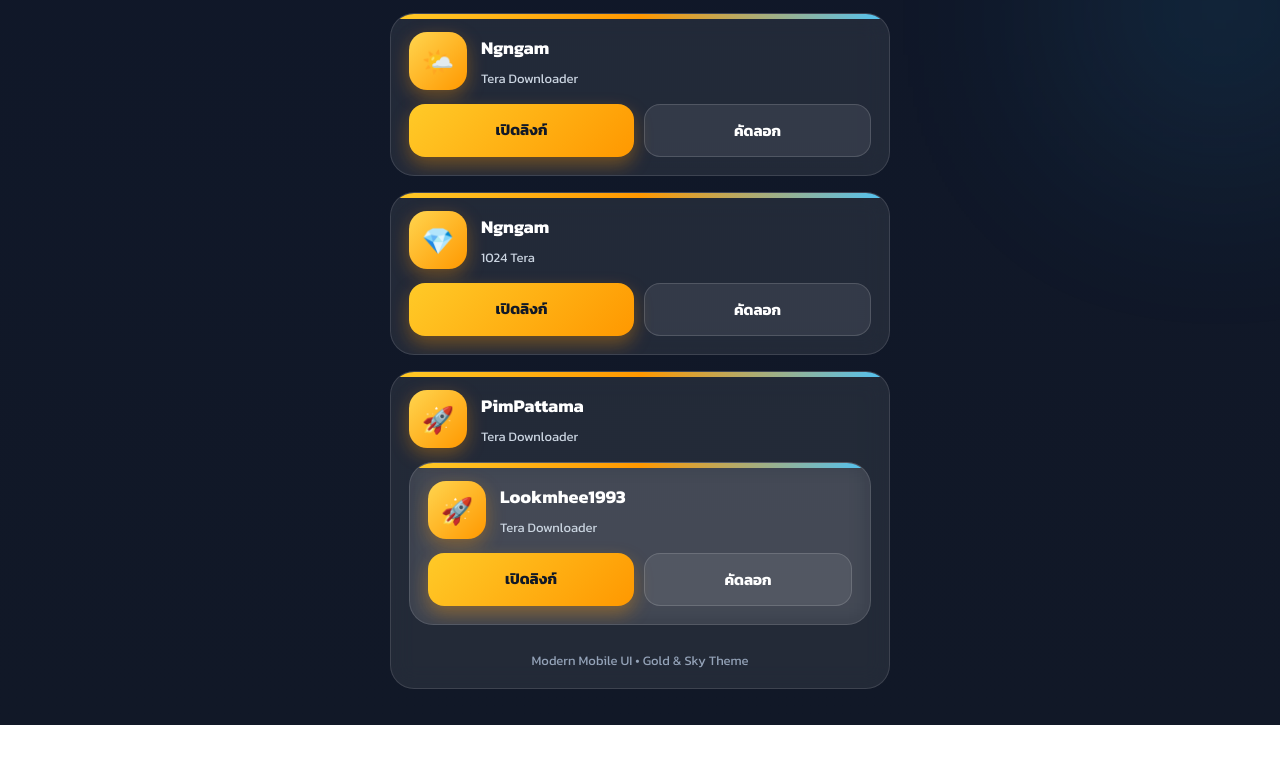
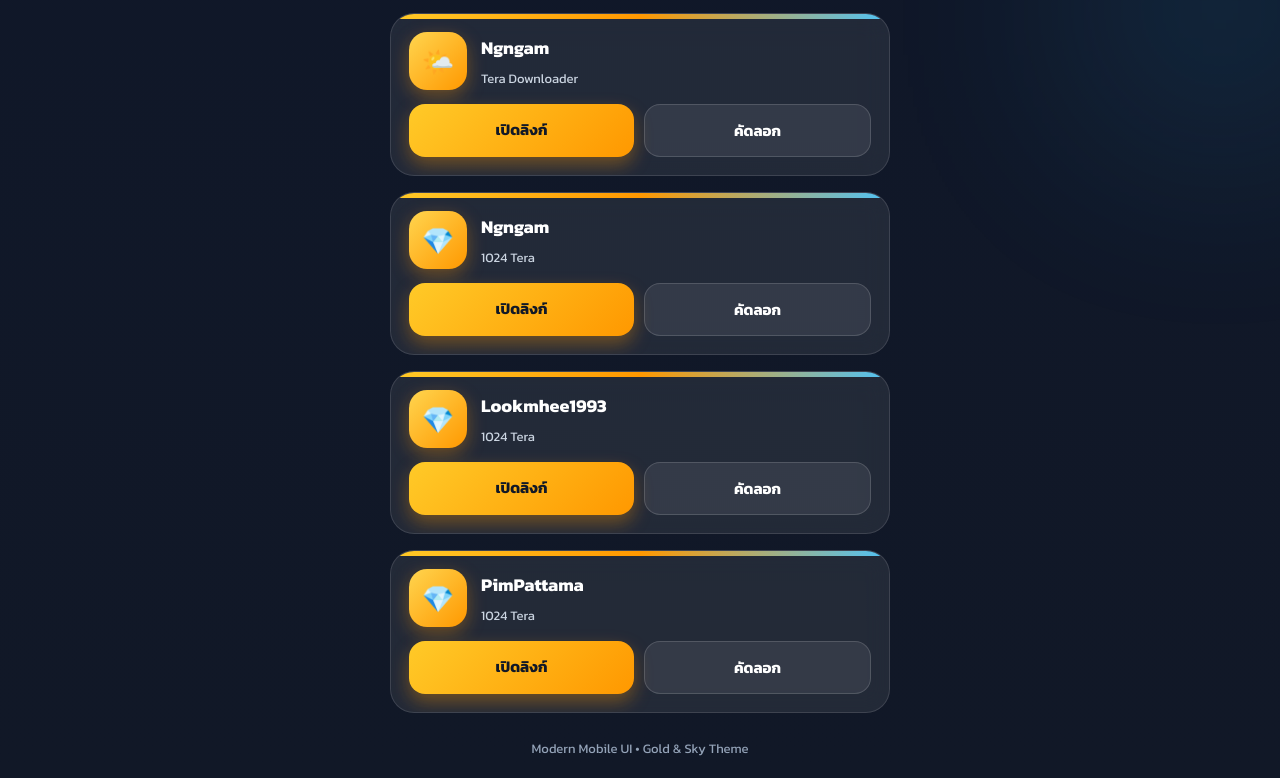
Before and after one commit to abckill101/mobile-browser-, a plain HTML site: page index.html in a window 1280 px wide. Shown: the part 733-1511 px from the top of the page. Before the commit the page ends 1458 px from the top, so only its background shows below. Drawn offline with Linux system fonts and the light colour scheme.

Commit message:
Update index.html

```diff
--- a/index.html
+++ b/index.html
@@ -358,22 +358,36 @@ body{
  <!-- CARD 6 -->
     <div class="card">
         <div class="file-top">
-            <div class="icon">🚀</div>
+            <div class="icon">💎</div>
 
             <div class="info">
-                <h2>PimPattama</h2>
-                <span>Tera Downloader</span>
+                <h2>Lookmhee1993</h2>
+                <span>1024 Tera</span>
+            </div>
+        </div>
+
+        <div class="btn-group">
+            <a class="btn open-btn"
+            href="https://teradownloader.com/download?l=https%3A%2F%2Fdm.terabox.app%2Fsharing%2Flink%3Fsurl%3DnfItVYWHG7oZxhqT3JM4TQ%26clearCache%3D1"
+            target="_blank">
+            เปิดลิงก์
+            </a>
+
+            <button class="btn copy-btn"
+            onclick="copyLink('https://teradownloader.com/download?l=https%3A%2F%2Fdm.terabox.app%2Fsharing%2Flink%3Fsurl%3DnfItVYWHG7oZxhqT3JM4TQ%26clearCache%3D1')">
+            คัดลอก
+            </button>
         </div>
     </div>
 
     <!-- CARD 7 -->
     <div class="card">
         <div class="file-top">
-            <div class="icon">🚀</div>
+            <div class="icon">💎</div>
 
             <div class="info">
-                <h2>Lookmhee1993</h2>
-                <span>Tera Downloader</span>
+                <h2>PimPattama</h2>
+                <span>1024 Tera</span>
             </div>
         </div>
 
```
Lines whose indentation alone changed are shown as unchanged.
